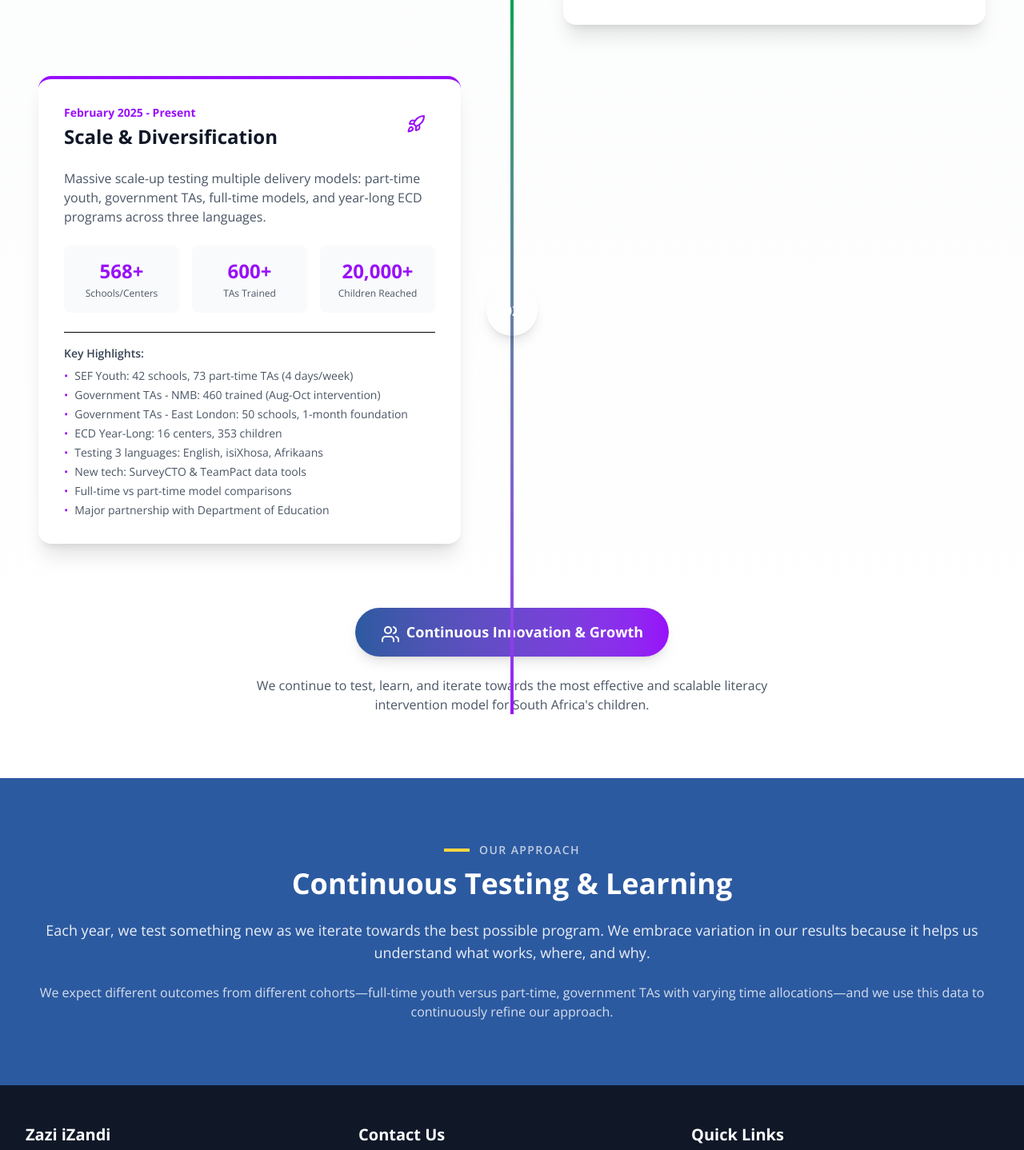
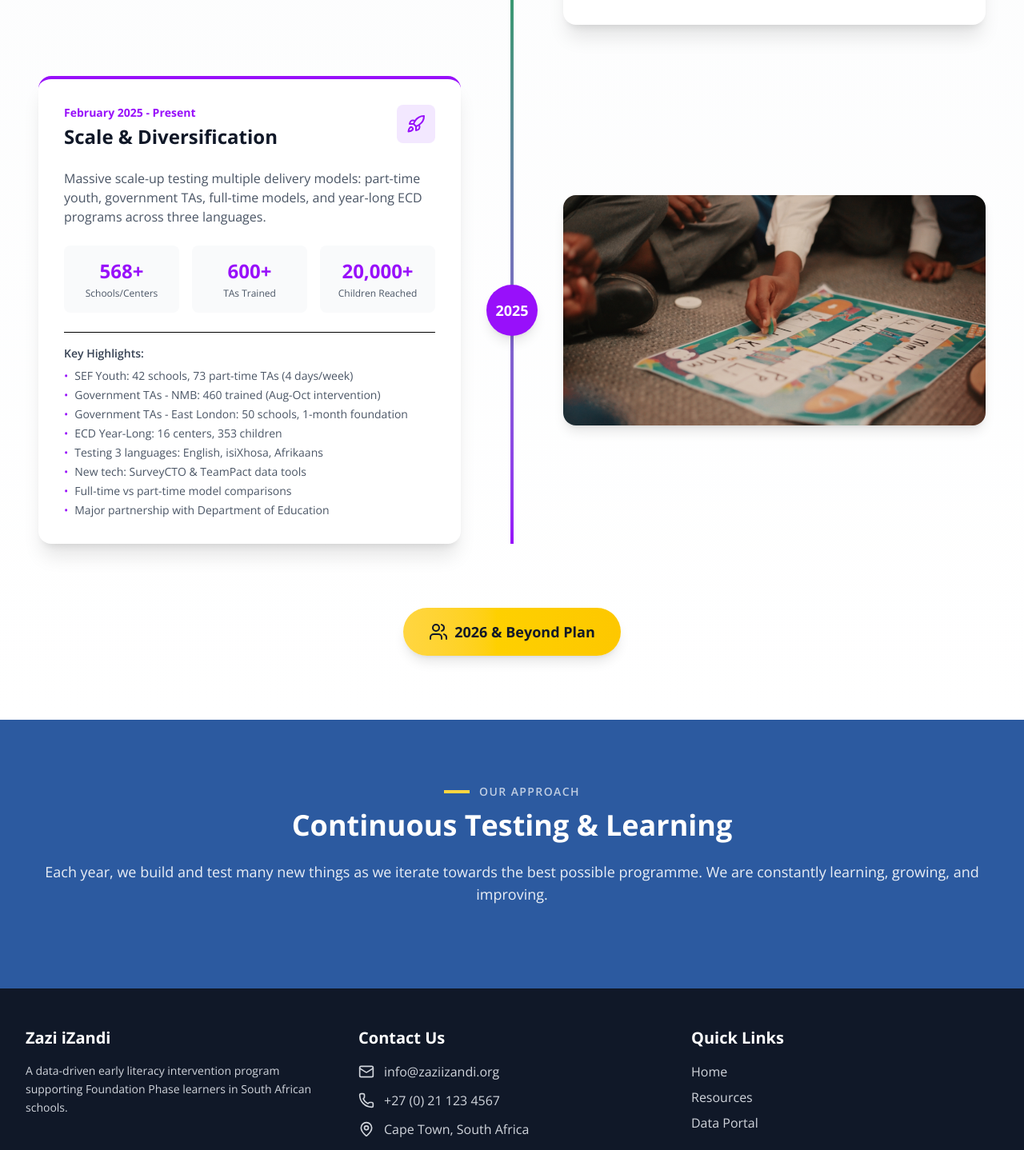
Before and after one commit to JimMcKeown17/zazi-izandi-nextjs, a Next.js app: page /about in a window 1280 px wide. Shown: the part 3384-4822 px from the top of the page at 80% size. Built offline with nearby package versions, Linux system fonts and the light colour scheme.

Commit message:
fixed the timeline on the bout us page, added in photos and repaired a bunch of layout issues.

```diff
--- a/app/about/page.tsx
+++ b/app/about/page.tsx
@@ -98,14 +98,7 @@ export default function AboutPage() {
               Continuous Testing & Learning
             </h2>
             <p className="text-lg mb-6 text-white/90">
-              Each year, we test something new as we iterate towards the best possible program.
-              We embrace variation in our results because it helps us understand what works,
-              where, and why.
-            </p>
-            <p className="text-base text-white/80">
-              We expect different outcomes from different cohorts—full-time youth versus
-              part-time, government TAs with varying time allocations—and we use this
-              data to continuously refine our approach.
+              Each year, we build and test many new things as we iterate towards the best possible programme. We are constantly learning, growing, and improving.
             </p>
           </div>
         </section>
--- a/components/about/program-timeline.tsx
+++ b/components/about/program-timeline.tsx
@@ -5,12 +5,11 @@ import { Lightbulb, TrendingUp, Rocket, Users } from "lucide-react";
 
 export default function ProgramTimeline() {
   return (
-    <div className="relative max-w-7xl mx-auto px-4">
-      {/* Vertical Timeline Line */}
-      <div className="absolute left-1/2 transform -translate-x-1/2 w-1 bg-gradient-to-b from-blue-600 via-green-600 to-purple-600 h-full hidden lg:block"></div>
-
-      {/* Timeline Milestones */}
-      <div className="space-y-0">
+    <div className="max-w-7xl mx-auto px-4">
+      {/* Timeline Milestones wrapped in relative so the line stops here */}
+      <div className="relative space-y-0">
+        {/* Vertical Timeline Line */}
+        <div className="absolute left-1/2 transform -translate-x-1/2 w-1 bg-gradient-to-b from-blue-600 via-green-600 to-purple-600 h-full hidden lg:block"></div>
         {/* 2023: Pilot Launch */}
         <TimelineMilestone
           year="2023"
@@ -28,8 +27,9 @@ export default function ProgramTimeline() {
             "Partnership with Wordworks and Funda Wande",
           ]}
           icon={Lightbulb}
-          color="border-blue-600"
+          color="blue"
           side="right"
+          image="/images/gallery/Gallery 1.jpg"
         />
 
         {/* 2024: Expansion */}
@@ -51,8 +51,9 @@ export default function ProgramTimeline() {
             "Applied lessons learned from 2023",
           ]}
           icon={TrendingUp}
-          color="border-green-600"
+          color="green"
           side="left"
+          image="/images/gallery/Gallery 3.jpg"
         />
 
         {/* 2025: Scale */}
@@ -77,21 +78,23 @@ export default function ProgramTimeline() {
             "Major partnership with Department of Education",
           ]}
           icon={Rocket}
-          color="border-purple-600"
+          color="purple"
           side="right"
+          image="/images/gallery/Gallery 5.jpg"
         />
       </div>
 
       {/* Future Vision */}
       <div className="mt-20 text-center">
-        <div className="inline-block bg-gradient-to-r from-primary to-purple-600 text-white rounded-full px-8 py-4 shadow-lg">
+        <a
+          href="/reports/Zazi iZandi - 2026 & Beyond.pdf"
+          target="_blank"
+          rel="noopener noreferrer"
+          className="inline-flex items-center bg-gradient-to-r from-accent-yellow to-yellow-400 text-gray-900 rounded-full px-8 py-4 shadow-lg font-bold text-lg hover:shadow-xl transition-shadow duration-200"
+        >
           <Users className="inline-block h-6 w-6 mr-2" />
-          <span className="font-bold text-lg">Continuous Innovation & Growth</span>
-        </div>
-        <p className="mt-6 text-gray-600 max-w-2xl mx-auto">
-          We continue to test, learn, and iterate towards the most effective and scalable
-          literacy intervention model for South Africa's children.
-        </p>
+          2026 &amp; Beyond Plan
+        </a>
       </div>
     </div>
   );
--- a/components/about/timeline-milestone.tsx
+++ b/components/about/timeline-milestone.tsx
@@ -1,21 +1,42 @@
 "use client";
 
-import { ReactNode } from "react";
+import Image from "next/image";
 import { LucideIcon } from "lucide-react";
+
+type ColorKey = "blue" | "green" | "purple";
+
+const colorMap: Record<ColorKey, { border: string; bg: string; text: string; iconBg: string }> = {
+  blue: {
+    border: "border-blue-600",
+    bg: "bg-blue-600",
+    text: "text-blue-600",
+    iconBg: "bg-blue-100",
+  },
+  green: {
+    border: "border-green-600",
+    bg: "bg-green-600",
+    text: "text-green-600",
+    iconBg: "bg-green-100",
+  },
+  purple: {
+    border: "border-purple-600",
+    bg: "bg-purple-600",
+    text: "text-purple-600",
+    iconBg: "bg-purple-100",
+  },
+};
 
 interface TimelineMilestoneProps {
   year: string;
   title: string;
   period: string;
   description: string;
-  stats: {
-    label: string;
-    value: string;
-  }[];
+  stats: { label: string; value: string }[];
   highlights?: string[];
   icon: LucideIcon;
-  color: string;
+  color: ColorKey;
   side?: "left" | "right";
+  image?: string;
 }
 
 export default function TimelineMilestone({
@@ -28,22 +49,23 @@ export default function TimelineMilestone({
   icon: Icon,
   color,
   side = "right",
+  image,
 }: TimelineMilestoneProps) {
+  const c = colorMap[color];
+
   return (
     <div className={`flex items-center gap-8 mb-16 ${side === "left" ? "flex-row-reverse" : ""}`}>
       {/* Content Card */}
       <div className="flex-1">
-        <div className={`bg-white rounded-2xl shadow-xl p-8 border-t-4 ${color} hover:shadow-2xl transition-shadow duration-300`}>
+        <div className={`bg-white rounded-2xl shadow-xl p-8 border-t-4 ${c.border} hover:shadow-2xl transition-shadow duration-300`}>
           {/* Header */}
           <div className="flex items-start justify-between mb-4">
             <div>
-              <div className={`text-sm font-bold ${color.replace('border-', 'text-')} mb-1`}>
-                {period}
-              </div>
+              <div className={`text-sm font-bold ${c.text} mb-1`}>{period}</div>
               <h3 className="text-2xl font-bold text-gray-900 mb-2">{title}</h3>
             </div>
-            <div className={`${color.replace('border-', 'bg-').replace('600', '100')} p-3 rounded-lg`}>
-              <Icon className={`h-6 w-6 ${color.replace('border-', 'text-')}`} />
+            <div className={`${c.iconBg} p-3 rounded-lg`}>
+              <Icon className={`h-6 w-6 ${c.text}`} />
             </div>
           </div>
 
@@ -54,9 +76,7 @@ export default function TimelineMilestone({
           <div className="grid grid-cols-3 gap-4 mb-6">
             {stats.map((stat, index) => (
               <div key={index} className="text-center p-4 bg-gray-50 rounded-lg">
-                <div className={`text-2xl font-bold ${color.replace('border-', 'text-')}`}>
-                  {stat.value}
-                </div>
+                <div className={`text-2xl font-bold ${c.text}`}>{stat.value}</div>
                 <div className="text-xs text-gray-600 mt-1">{stat.label}</div>
               </div>
             ))}
@@ -69,7 +89,7 @@ export default function TimelineMilestone({
               <ul className="space-y-1">
                 {highlights.map((highlight, index) => (
                   <li key={index} className="text-sm text-gray-600 flex items-start">
-                    <span className={`${color.replace('border-', 'text-')} mr-2`}>•</span>
+                    <span className={`${c.text} mr-2`}>•</span>
                     {highlight}
                   </li>
                 ))}
@@ -81,13 +101,25 @@ export default function TimelineMilestone({
 
       {/* Timeline Dot */}
       <div className="relative flex flex-col items-center">
-        <div className={`w-16 h-16 rounded-full ${color.replace('border-', 'bg-')} flex items-center justify-center shadow-lg z-10`}>
+        <div className={`w-16 h-16 rounded-full ${c.bg} flex items-center justify-center shadow-lg z-10`}>
           <span className="text-white font-bold text-lg">{year}</span>
         </div>
       </div>
 
-      {/* Spacer for other side */}
-      <div className="flex-1 hidden lg:block"></div>
+      {/* Photo for other side */}
+      <div className="flex-1 hidden lg:flex items-center justify-center">
+        {image && (
+          <div className="w-full rounded-2xl overflow-hidden shadow-lg">
+            <Image
+              src={image}
+              alt=""
+              width={600}
+              height={450}
+              className="w-full h-72 object-cover"
+            />
+          </div>
+        )}
+      </div>
     </div>
   );
 }
```
Also changed, not shown: 2 other files (tests, documents, lock files or other folders).
